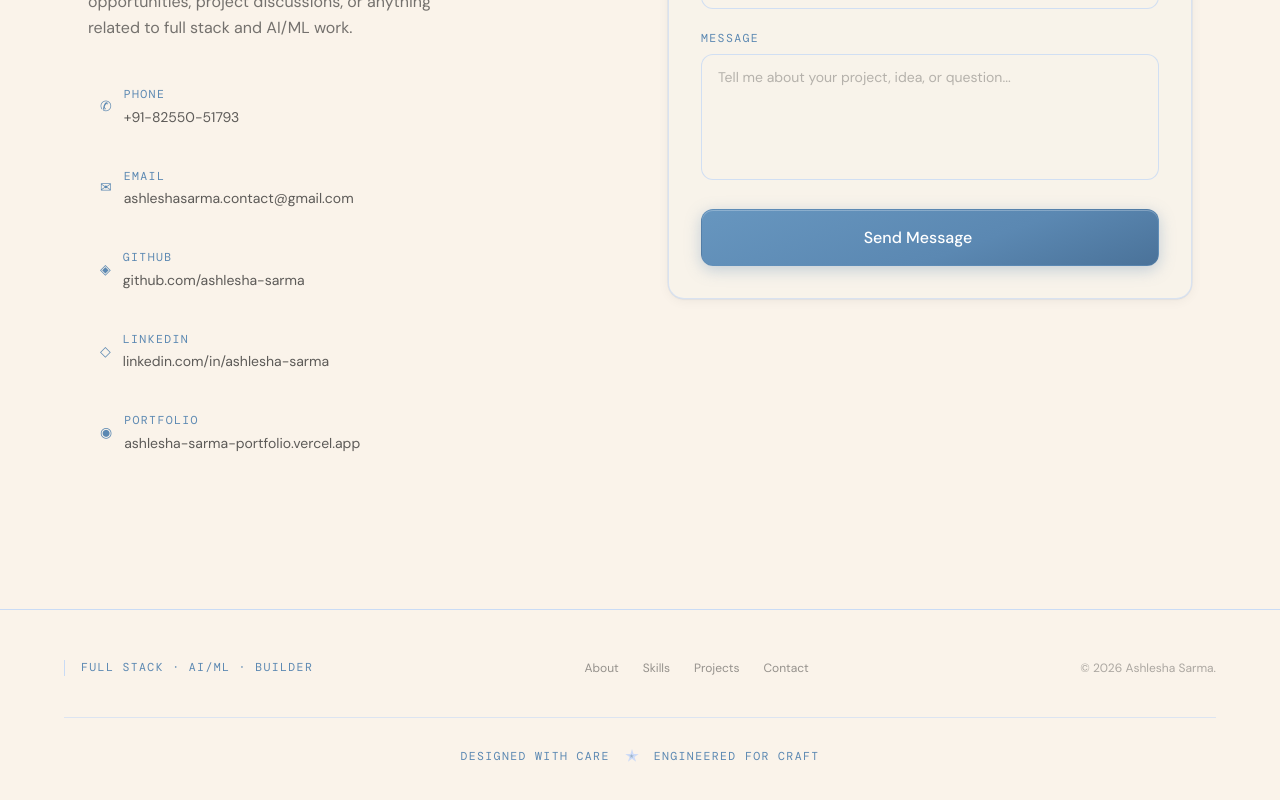
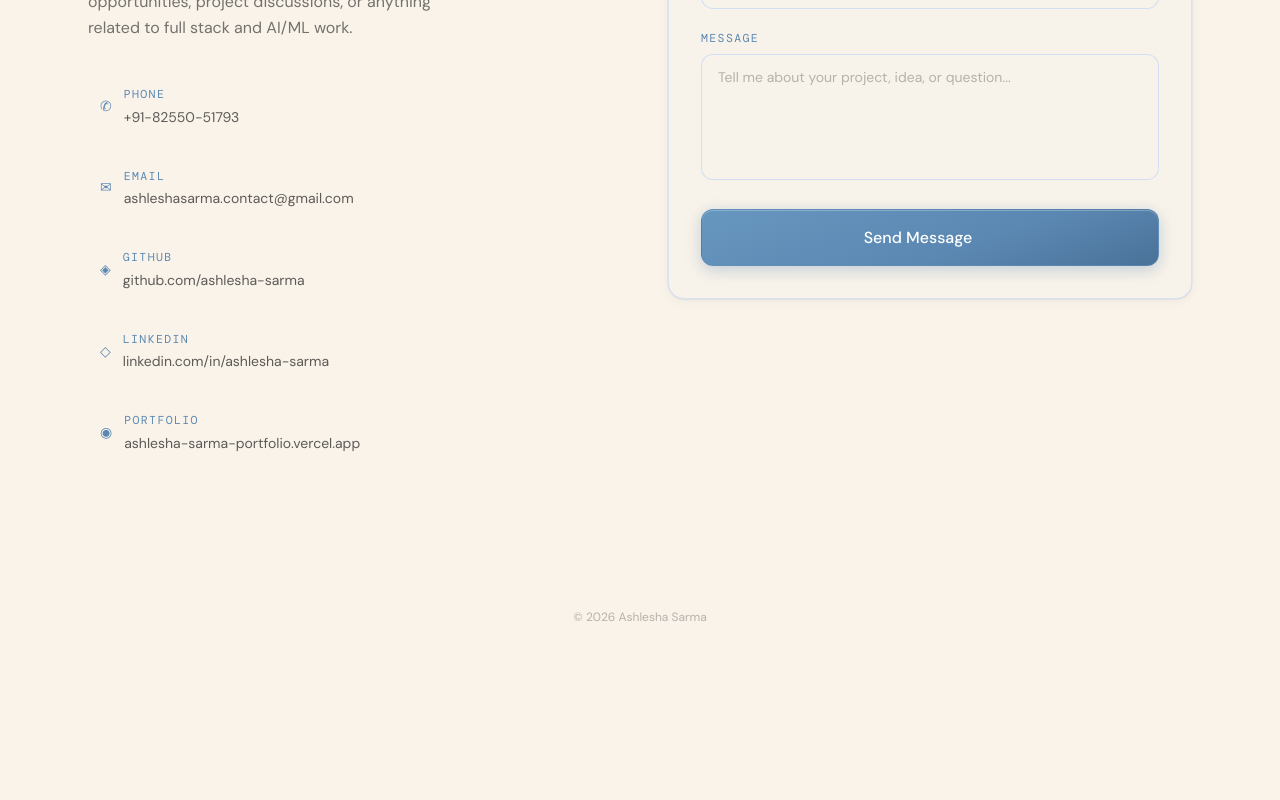
Before and after one commit to ashlesha-sarma/portfolio, a Next.js app: page / in a window 1280 px wide. Shown: the part 4697-5497 px from the top of the page. After the commit the page ends 5370 px from the top, so only its background shows below. Built offline with nearby package versions, Linux system fonts and the light colour scheme; a web font is replaced by a local one.

Commit message:
fixed footer

```diff
--- a/components/sections/Footer.tsx
+++ b/components/sections/Footer.tsx
@@ -1,44 +1,10 @@
 export default function Footer() {
-  const year = new Date().getFullYear();
-
   return (
-    <footer className="border-t border-grid mt-12 py-12 px-6">
-      <div className="max-w-6xl mx-auto flex flex-col md:flex-row items-center justify-between gap-6">
-        {/* Logo */}
-        <div className="flex items-center gap-4">
-
-          <span className="h-4 w-px bg-grid" />
-          <span className="label-mono text-[10px]">
-            Full Stack · AI/ML · Builder
-          </span>
-        </div>
-
-        {/* Nav links */}
-        <nav className="flex items-center gap-6">
-          {["About", "Skills", "Projects", "Contact"].map((item) => (
-            <a
-              key={item}
-              href={`#${item.toLowerCase()}`}
-              className="text-xs text-ink/45 hover:text-ink/80 transition-colors"
-            >
-              {item}
-            </a>
-          ))}
-        </nav>
-
-        {/* Copyright */}
-        <p className="text-xs text-ink/35">
-          © {year} Ashlesha Sarma.
+    <footer className="py-12 px-6">
+      <div className="max-w-6xl mx-auto flex justify-center">
+        <p className="text-xs text-ink/30">
+          © 2026 Ashlesha Sarma
         </p>
-      </div>
-
-      {/* Bottom strip */}
-      <div className="max-w-6xl mx-auto mt-10 pt-6 border-t border-grid/60 flex items-center justify-center">
-        <div className="flex items-center gap-2 text-[10px] text-ink/25 label-mono">
-          <span>Designed with care</span>
-          <span className="star-sticker scale-50 opacity-60">★</span>
-          <span>Engineered for craft</span>
-        </div>
       </div>
     </footer>
   );
```
